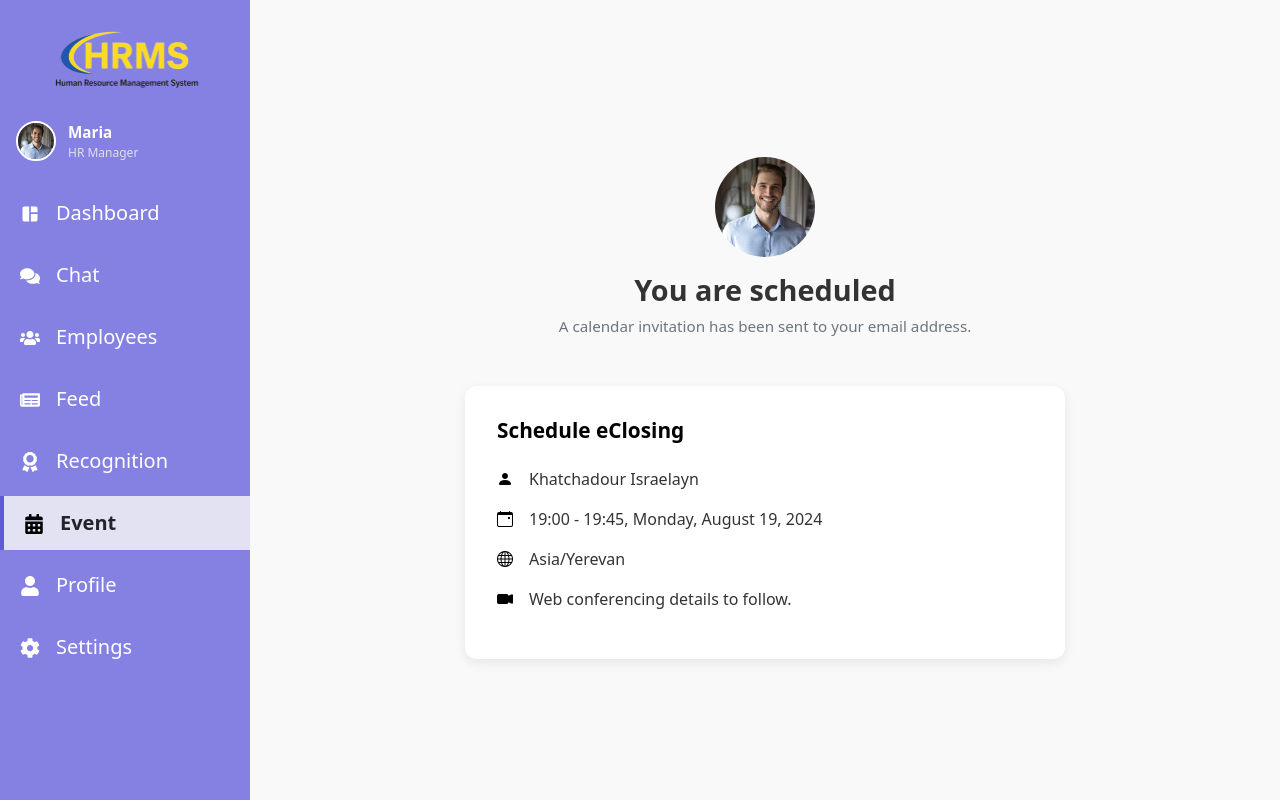
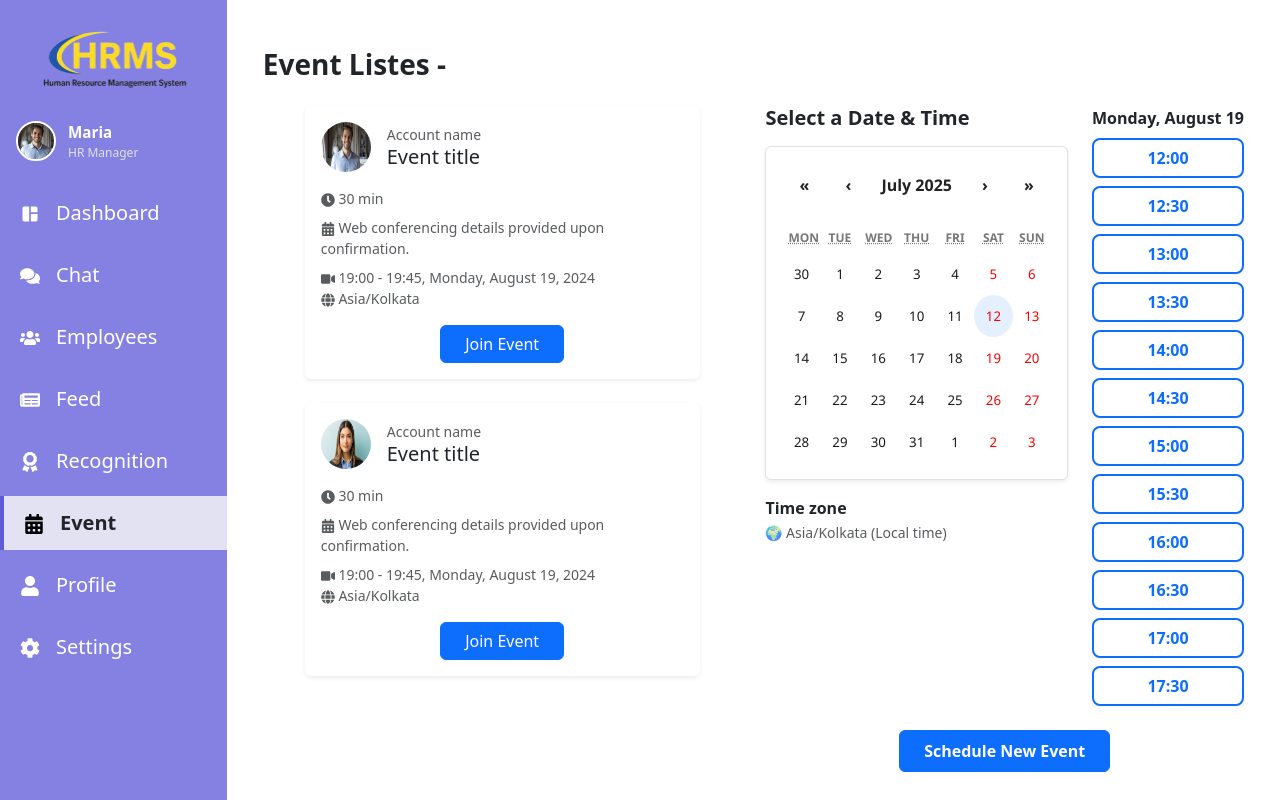
Before and after one commit to LungsomLamnio/HRMS_UptoSkills, a React (Vite) app: page /event in a window 1280 px wide. Built offline with nearby package versions, Linux system fonts and the light colour scheme; a web font is replaced by a local one.

Commit message:
Update App.jsx

```diff
--- a/src/App.jsx
+++ b/src/App.jsx
@@ -1,17 +1,20 @@
 import { Routes, Route } from "react-router-dom";
-import Sidebar from "./components/SideBar";
-import Events from "./components/Event3";
+import Sidebar from "./components/Sidebar";
 import "/src/App.css";
 import "bootstrap/dist/css/bootstrap.min.css";
+import Event2 from "./components/Event2";
+import Event1 from "./components/Event1";
+import Event3 from "./components/Event3";
 
 function App() {
   return (
-    <div className="d-flex" style={{ height: "100vh", width: "100vw" }}>
+    <div className="d-flex">
       <Sidebar />
-
-      <div className="main-content">
+      <div className="flex-grow-1 p-4">
         <Routes>
-          <Route path="/event" element={<Events />} />
+          <Route path="/event" element={<Event1 />} />
+          <Route path="/event/schedule" element={<Event2 />} />
+          <Route path="/event/confirmation" element={<Event3 />} />
         </Routes>
       </div>
     </div>
```
